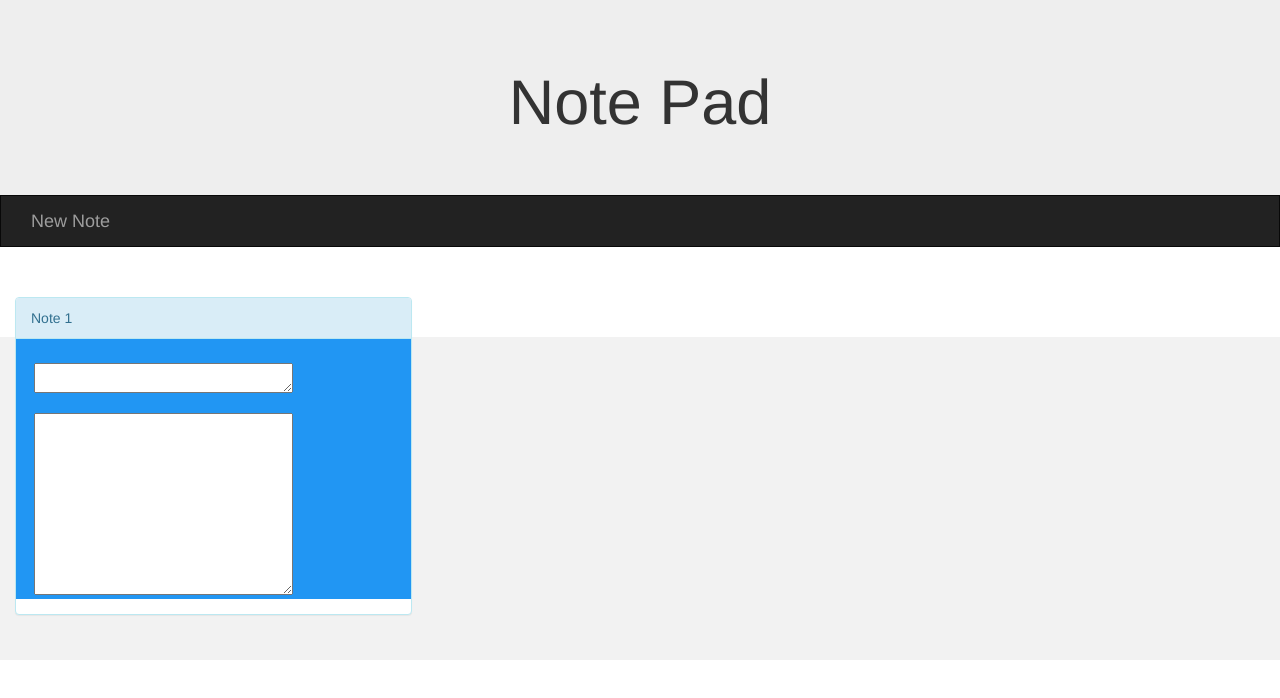
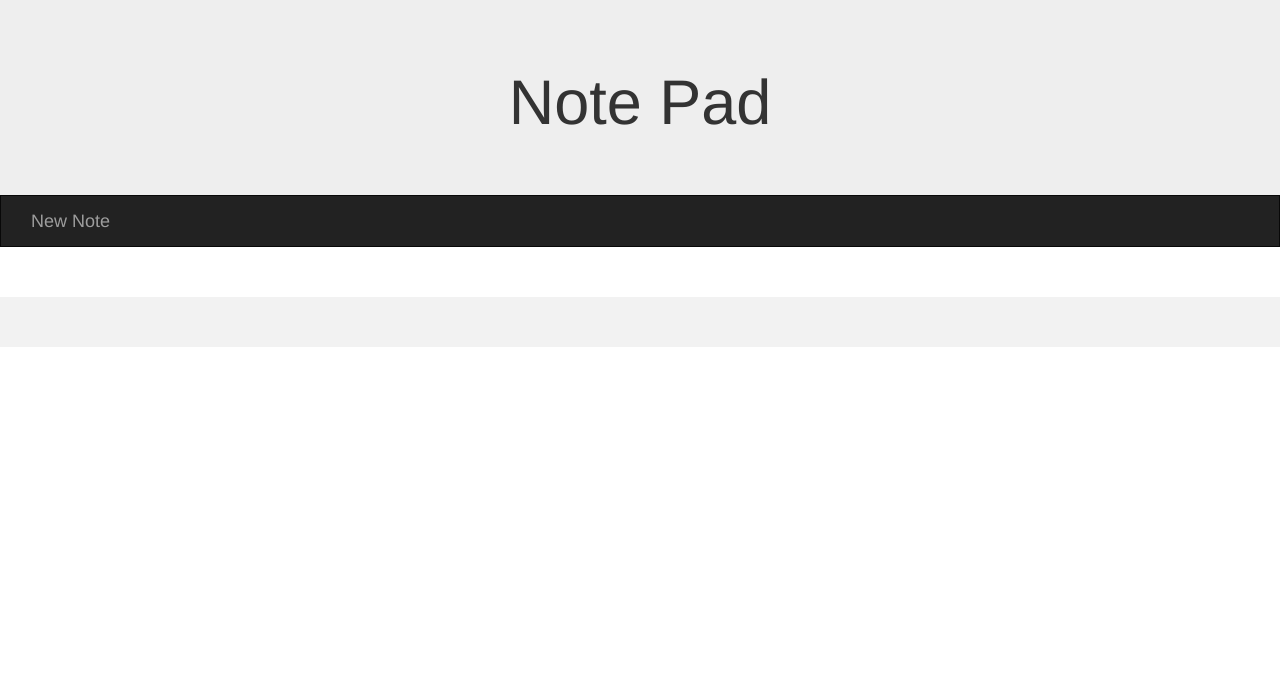
Before and after one commit to dawn353/notePad2ndDraft, a plain HTML site: page index.html in a window 1280 px wide. Drawn offline with nearby package versions, Linux system fonts and the light colour scheme.

Commit message:
Removed statis HTML card

```diff
--- a/index.html
+++ b/index.html
@@ -70,7 +70,7 @@
   </section>
 
 <!-- Note 1-->
-      <div class="col-sm-4">
+      <!-- <div class="col-sm-4">
          <div class="panel panel-info">
            <div class="panel-heading">Note 1</div>
             <div class="note">
@@ -82,7 +82,7 @@
             </div>
           </div>
         </div>
-   <br><br>
+   <br><br> -->
 
 
 
```
